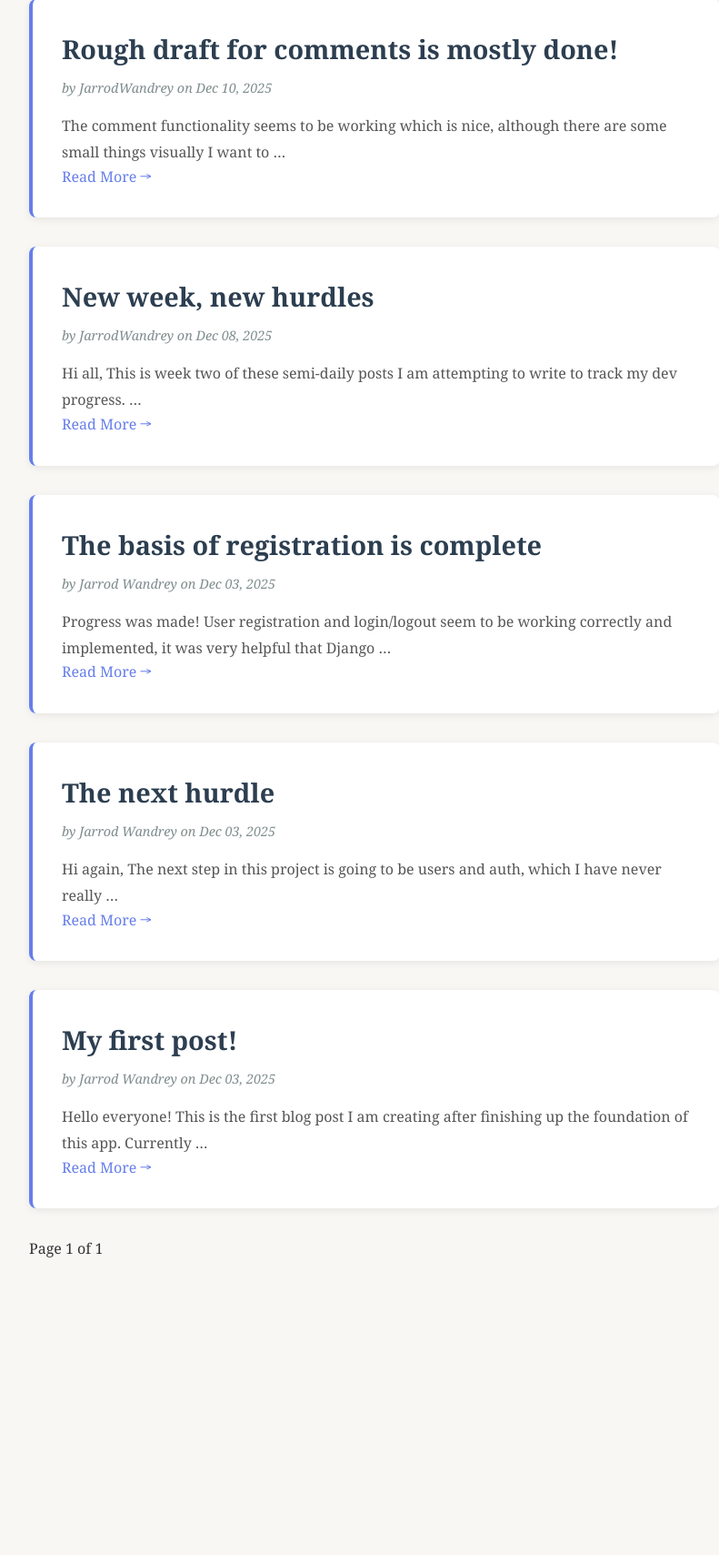
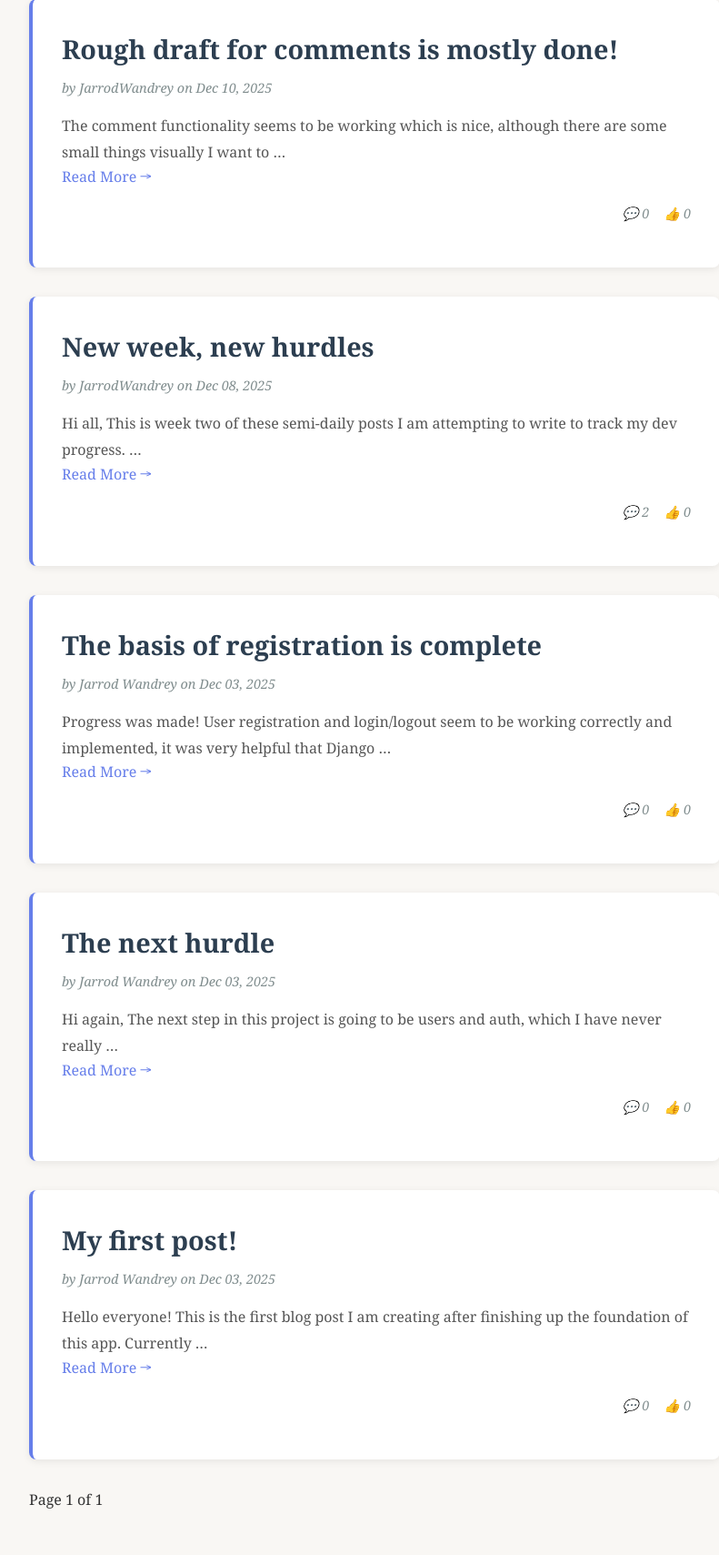
Before and after one commit to JarrodWandrey/PersonalBlog, a Django app: page / in a window 1280 px wide. Shown: the part 177-1886 px from the top of the page at 91% size, without its empty margins (228-1019 px from the left). Before the commit the page ends 1559 px from the top, so only its background shows below. Run offline with Django 5.2, Linux system fonts and the light colour scheme; data comes from the database, SQL or seed files in the repository.

Commit message:
Adds logic for showing comment/like count on home page, adds view to handle liking a post.

```diff
--- a/blog/models.py
+++ b/blog/models.py
@@ -6,6 +6,7 @@ class Post(models.Model):
     author = models.CharField(max_length=50)
     content = models.TextField()
     created_at = models.DateTimeField(auto_now_add=True)
+    likes = models.IntegerField(default=0)
 
 class Comment(models.Model):
     post = models.ForeignKey(Post, related_name='comments', on_delete=models.CASCADE)
--- a/blog/templates/home.html
+++ b/blog/templates/home.html
@@ -162,6 +162,10 @@
                     <!-- |truncatewords is built in and allows for you to have an eplises after a certain cutoff, there is also truncatechars -->
                     <div class="post-content">{{ post.content|truncatewords:20 }}</div>
                     <a href="/show/{{post.id}}">Read More →</a>
+                    <div style="display: flex; justify-content: flex-end; align-items: center; margin-top: 1rem;">
+                        <div class="post-meta" style="margin-right: 1rem;">💬 {{ post.comments.count }}</div> <br>
+                        <div class="post-meta">👍 {{ post.likes }}</div>
+                    </div>
                 </article>
             {% endfor %}
             <div class="pagination">
--- a/blog/templates/show_post.html
+++ b/blog/templates/show_post.html
@@ -206,6 +206,7 @@
             <!-- |escape here allows for the content of the post to display with formatting used when it was created -->
             <div class="post-body">{{ post.content|escape }}</div>
             <div class="button-group">
+                <a href="/like/{{post.id}}">👍</a>
                 <a href="/" class="btn btn-home">← Back to Blog</a>
                 {% if user.is_superuser %}
                 <a href="/update/{{ post.id }}" class="btn btn-edit">✎ Edit Post</a>
--- a/blog/urls.py
+++ b/blog/urls.py
@@ -7,4 +7,5 @@ urlpatterns = [
     path('show/<int:post_id>/', views.show_post, name='show_post'),
     path('update/<int:post_id>/', views.update_post, name='update_post'),
     path('delete/<int:post_id>/', views.delete_post, name='delete_post'),
+    path('like/<int:post_id>/', views.like_post, name='like_post')
 ]
--- a/blog/views.py
+++ b/blog/views.py
@@ -58,3 +58,13 @@ def delete_post(request, post_id):
         return home(request)
     else:
         return HttpResponse("Post not found", status=404)
+
+# View to add a like to a post
+def like_post(request, post_id):
+    post = get_post_by_id(post_id)
+    if post:
+        post.likes += 1
+        post.save()
+        return home(request)
+    else:
+        return HttpResponse("Post not found", status=404)
```
